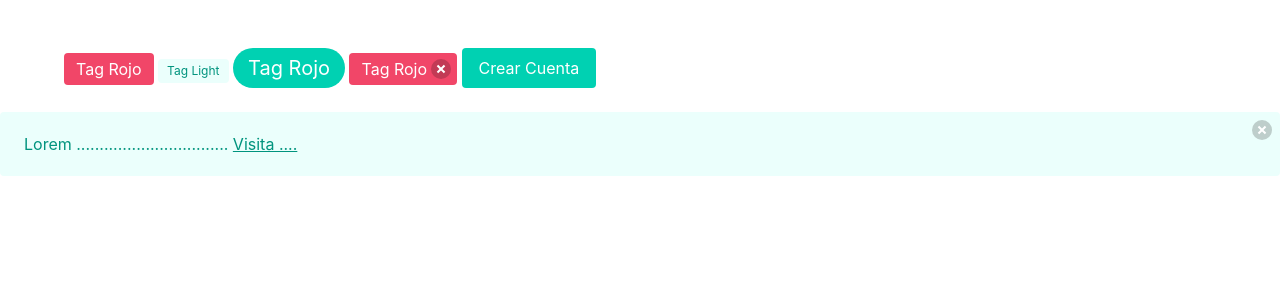
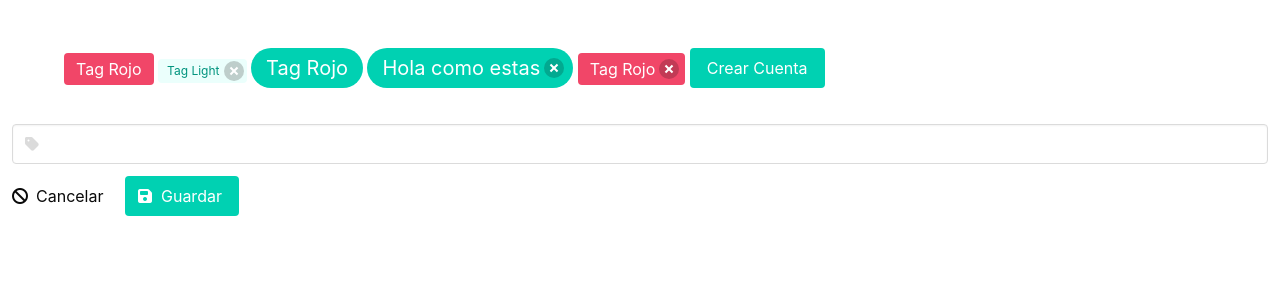
Before and after one commit to CesarQuint/ComponentTest, a Svelte app: page / in a window 1280 px wide. Shown: the top 300 px of the page. Built offline with nearby package versions, Linux system fonts and the light colour scheme.

Commit message:
Input Done

```diff
--- a/index.html
+++ b/index.html
@@ -3,6 +3,7 @@
   <head>
     <meta charset="UTF-8" />
     <link rel="icon" type="image/svg+xml" href="/vite.svg" />
+    <script src="https://kit.fontawesome.com/5eb30d44c9.js" crossorigin="anonymous"></script>
     <link rel="stylesheet" href="https://cdn.jsdelivr.net/npm/bulma@0.9.4/css/bulma.min.css">
     <meta name="viewport" content="width=device-width, initial-scale=1.0" />
     <title>Vite + Svelte</title>
--- a/public/sass/mystyles.scss
+++ b/public/sass/mystyles.scss
@@ -1,2 +1,18 @@
 @charset "utf-8";
 @import "../../node_modules/bulma/bulma.sass";
+
+
+.field {
+    position: relative !important;
+}
+
+.label {
+    font-size: 14px !important;
+    font-weight: 200 !important;
+    position: absolute !important;
+    z-index: 1 !important;
+    background: white !important;
+    left: 8px !important;
+    top: -16px !important;
+    padding: 4px !important;
+}
--- a/src/App.svelte
+++ b/src/App.svelte
@@ -1,8 +1,27 @@
 <script>
+
+  import { onMount } from 'svelte';
+  import { ToastStore } from './stores';
 
   import Tag from './components/Tag.svelte'
   import Button from './components/Button.svelte';
-  import Notification from './components/Notification.svelte';
+  import Toast from './components/Toast.svelte';
+  import Form from './components/Form.svelte';
+  import Input from './components/Input.svelte';
+
+  let loading =false
+
+  onMount(()=>{
+    let data = {
+      message:'Test',
+      isLight: true,
+      link: {
+        text: 'aaaasdasdasdasd',
+        href: '#'
+      }
+    }
+    ToastStore.error(data)
+  })
 
 </script>
 
@@ -10,11 +29,16 @@
 <br>
 <div class="container">
   <Tag text='Tag Rojo' color='danger' size='medium'/>
-  <Tag text='Tag Light' color='primary' isLight/>
+  <Tag text='Tag Light' color='primary' isLight  isDelete />
   <Tag text='Tag Rojo' color='primary' size='large' isRounded/>
-  <Tag text='Tag Rojo' size='medium' color='danger' deleteButton/>
+  <Tag isDelete text="Hola como estas " color='primary' size='large' isRounded/>
+  <Tag text='Tag Rojo' size='medium' color='danger' isDelete />
   <Button text='Crear Cuenta' color='primary'/>
 </div>
 <br>
 
-<Notification text='Lorem .................................' color='primary' link={{text:'Visita ....', href:'#'}} isLight/>
+<Toast/>
+
+<Form loading={ loading }>
+  <Input type=text icon="tag" />
+</Form>
--- a/src/components/Button.svelte
+++ b/src/components/Button.svelte
@@ -4,7 +4,7 @@
     export let type = 'button'
 
     export let icon = null
-    export let iconType = 'fa'
+    export let iconType = 'fas'
     export let color = null
     export let size = null
 
@@ -27,6 +27,6 @@
         <span class="icon"><i class="{ iconType } fa-{ icon }"></i></span>
     {/if}
     {#if text}
-        {text}
+       <span>{ text }</span>
     {/if}
 </button>
--- /dev/null
+++ b/src/components/Form.svelte
@@ -0,0 +1,20 @@
+<script>
+
+    import { createEventDispatcher } from "svelte";
+    import Button from "./Button.svelte";
+
+    const dispatch = createEventDispatcher()
+
+    export let loading = false
+
+</script>
+
+<form on:submit|preventDefault>
+    <slot>
+    </slot>
+
+    {#if !loading}
+        <Button on:click={()=>dispatch('canceled')} color='white' icon='ban' text='Cancelar'/>
+        <Button type="submit" color='primary' icon='save' text='Guardar'/>
+    {/if}
+</form>
--- /dev/null
+++ b/src/components/Input.svelte
@@ -0,0 +1,41 @@
+<script>
+
+    export let type = 'text'
+    export let value = null
+    export let label = null
+    export let icon = null
+    export let color = null
+    export let size = null
+    export let placeholder = null
+
+    export let loading = false
+    export let disabled = false
+    export let readonly = false
+
+    export let column = true
+
+</script>
+
+<div class:column={column}>
+    <div class="field">
+        {#if label}
+            <label for={label} class="label">{ label }</label>
+        {/if}
+        <p class="control" class:has-icons-left={icon}>
+            {#if type === 'text'}
+                <input id={label} type="text" bind:value on:keyup on:focus class="input is-{ color } is-{ size }" { placeholder } { disabled } { readonly } />
+            {/if}
+            {#if type === 'number'}
+                <input id={label}  type="number" bind:value on:keyup on:focus class="input is-{ color } is-{ size }" { placeholder } { disabled } { readonly } />
+            {/if}
+            {#if type === 'password'}
+                <input id={label}  type="password" bind:value on:keyup on:focus class="input is-{ color } is-{ size }" { placeholder } { disabled } { readonly } />
+            {/if}
+          {#if icon}
+            <span class="icon is-small is-left">
+                <i class="fas fa-{icon}"></i>
+            </span>
+          {/if}
+        </p>
+    </div>
+</div>
--- a/src/components/Notification.svelte
+++ /dev/null
@@ -1,16 +0,0 @@
-<script>
-
-    export let text = ''
-    export let color = ''
-    export let link = {}
-    export let isLight =false
-
-</script>
-
-<div class="notification is-{color}" class:is-light={isLight}>
-    <button on:click class="delete"></button>
-    {text}
-    {#if link}
-        <a href={link.href}>{link.text}</a>
-    {/if}
-</div>
--- a/src/components/Tag.svelte
+++ b/src/components/Tag.svelte
@@ -6,7 +6,6 @@
     export let isLight = false
     export let isRounded = false
     export let isDelete = false
-    export let deleteButton = false
 
 </script>
 
@@ -15,10 +14,9 @@
     class="tag is-{color} is-{size}"
     class:is-light={isLight}
     class:is-rounded={isRounded}
-    class:is-delete={isDelete}
     >
     {text}
-    {#if deleteButton}
+    {#if isDelete}
         <button on:click class="delete"></button>
     {/if}
 </span>
--- /dev/null
+++ b/src/components/Toast.svelte
@@ -0,0 +1,23 @@
+<script>
+    import {ToastStore} from '../stores'
+
+
+</script>
+
+<style>
+    .notification {
+        position: absolute;
+        right: 16px;
+        top: 16px;
+        z-index: 99;
+    }
+</style>
+{#if $ToastStore}
+    <div class="notification is-{$ToastStore.color}" class:is-light={$ToastStore.isLight}>
+        <button on:click={() => ToastStore.set(null)} class="delete"></button>
+        {$ToastStore.message}
+        {#if $ToastStore.link}
+            <a href={$ToastStore.link.href}>{$ToastStore.link.text}</a>
+        {/if}
+    </div>
+{/if}
--- a/src/stores.js
+++ b/src/stores.js
@@ -9,31 +9,39 @@ function Toast() {
     function error(data) {
         set({
             color: 'danger',
-            message: data.message
+            message: data.message,
+            isLight:data.isLight,
+            link:data.link
         })
         close()
     }
 
-    function warning(message) {
+    function warning(data) {
         set({
             color: 'warning',
-            message
+            message: data.message,
+            isLight:data.isLight,
+            link:data.link
         })
         close()
     }
 
-    function info(message) {
+    function info(data) {
         set({
             color: 'info',
-            message
+            message: data.message,
+            isLight:data.isLight,
+            link:data.link
         })
         close()
     }
 
-    function success(message) {
+    function success(data) {
         set({
             color: 'success',
-            message
+            message: data.message,
+            isLight:data.isLight,
+            link:data.link
         })
         close()
     }
```
Also changed, not shown: public/css/mystyles.css.
